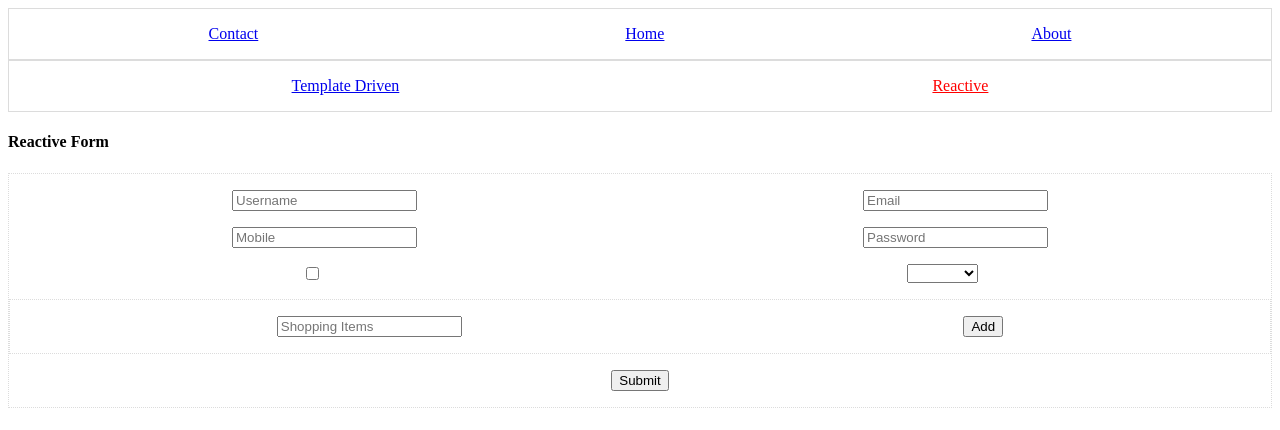
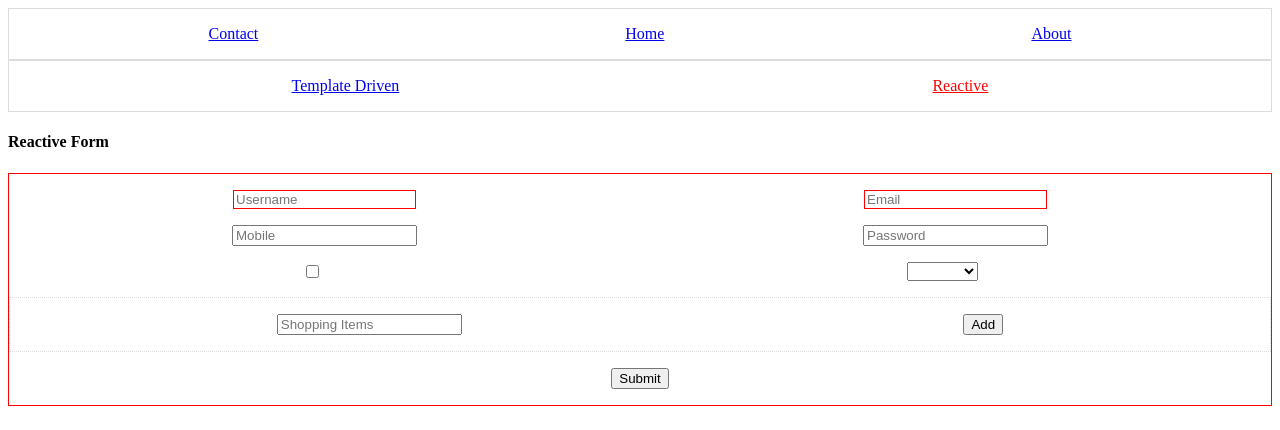
Before and after one commit to aniruddhha/angular, an Angular app in the folder ang-app/: page /rct in a window 1280 px wide. Shown: the top 430 px of the page. Built offline with nearby package versions, Linux system fonts and the light colour scheme.

Commit message:
forms : validation

```diff
--- a/ang-app/src/app/rect-form/rect-form.component.html
+++ b/ang-app/src/app/rect-form/rect-form.component.html
@@ -1,10 +1,12 @@
 <div>
     <h4>Reactive Form</h4>
 </div>
-<form class="brd" [formGroup]="fg" (ngSubmit)="frmSb()">
+<form [style.border]="fg.valid ? brdValid : brdInvalid" [formGroup]="fg" (ngSubmit)="frmSb()">
     <div class="frm">
-        <input type="text" formControlName="userName" placeholder="Username">
-        <input type="text" formControlName="email" placeholder="Email">
+        <input type="text" [style.border]="ctrl('userName').valid ? brdValid : brdInvalid " formControlName="userName"
+            placeholder="Username">
+        <input type="text" [style.border]="ctrl('email').valid ? brdValid : brdInvalid " formControlName="email"
+            placeholder="Email">
     </div>
     <div class="frm">
         <input type="text" formControlName="mobile" placeholder="Mobile">
--- a/ang-app/src/app/rect-form/rect-form.component.ts
+++ b/ang-app/src/app/rect-form/rect-form.component.ts
@@ -1,5 +1,5 @@
 import { Component, OnInit } from '@angular/core';
-import { FormBuilder, FormGroup } from '@angular/forms';
+import { FormBuilder, FormControl, FormGroup, Validators } from '@angular/forms';
 
 @Component({
   selector: 'app-rect-form',
@@ -8,18 +8,23 @@ import { FormBuilder, FormGroup } from '@angular/forms';
 })
 export class RectFormComponent implements OnInit {
 
-  fg: FormGroup
+  readonly brdInvalid = '1px solid red'
+  readonly brdValid = '1px solid green'
+
+  fg: FormGroup // actual form
 
   constructor(
-    private fb: FormBuilder
+    private fb: FormBuilder // helper class
   ) {
     this.fg = this.fb.group({
-      userName: this.fb.control(''),
-      email: this.fb.control(''),
-      mobile: this.fb.control(''),
-      password: this.fb.control(''),
-      device: this.fb.control(''),
-      dvType: this.fb.control('')
+      userName: this.fb.control('', Validators.required),
+      email: this.fb.control('', Validators.compose([
+        Validators.required, Validators.email
+      ])),
+      mobile: this.fb.control('', Validators.required),
+      password: this.fb.control('', Validators.required),
+      device: this.fb.control('', Validators.required),
+      dvType: this.fb.control('', Validators.required)
     });
   }
 
@@ -27,18 +32,11 @@ export class RectFormComponent implements OnInit {
 
   }
 
-  private initForm() {
-    this.fg = this.fb.group({
-      usNm: this.fb.control(''),
-      email: this.fb.control(''),
-      mobile: this.fb.control(''),
-      password: this.fb.control(''),
-      device: this.fb.control(''),
-      dvType: this.fb.control('')
-    });
-  }
-
   frmSb() {
     console.log(this.fg)
   }
+
+  ctrl(nm: string): FormControl {
+    return this.fg.get(nm) as FormControl // recommended approach
+  }
 }
```
